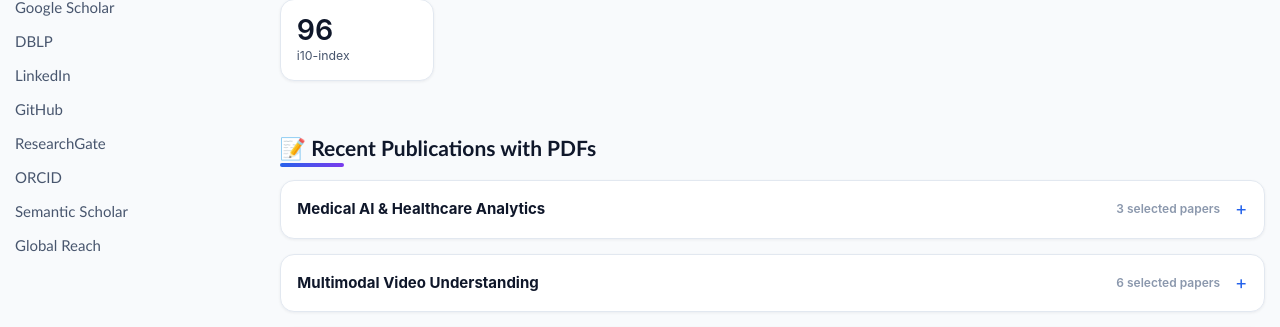
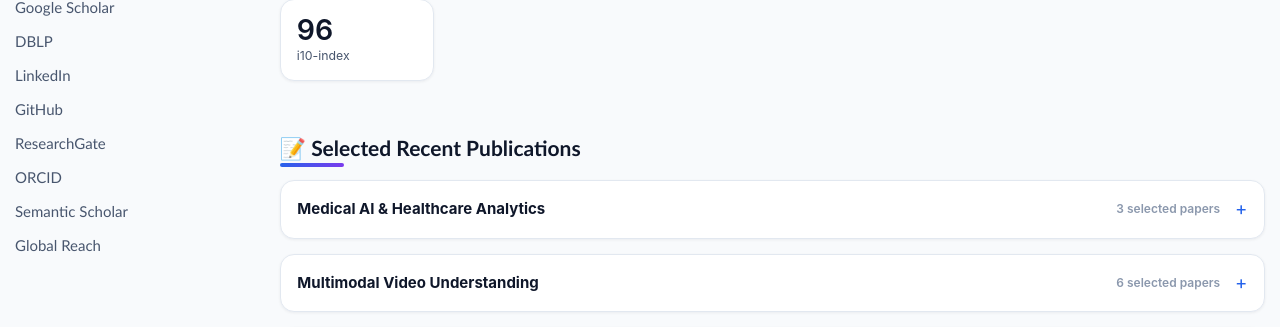
Before and after one commit to mingching/mingching.github.io, a Jekyll site: the page built from _pages/about.md, in a window 1280 px wide. Shown: the part 577-904 px from the top of the page. Built offline with Jekyll 4.4.1, drawn with Linux system fonts in a browser that asks for light colours.

Commit message:
Rename selected publications section

```diff
--- a/_pages/about.md
+++ b/_pages/about.md
@@ -36,7 +36,7 @@ I lead research spanning intelligent video understanding, visual perception, and
 
 <span class='anchor' id='publications'></span>
 
-# 📝 Recent Publications with PDFs
+# 📝 Selected Recent Publications
 
 {% include pub-groups.html %}
 
```
